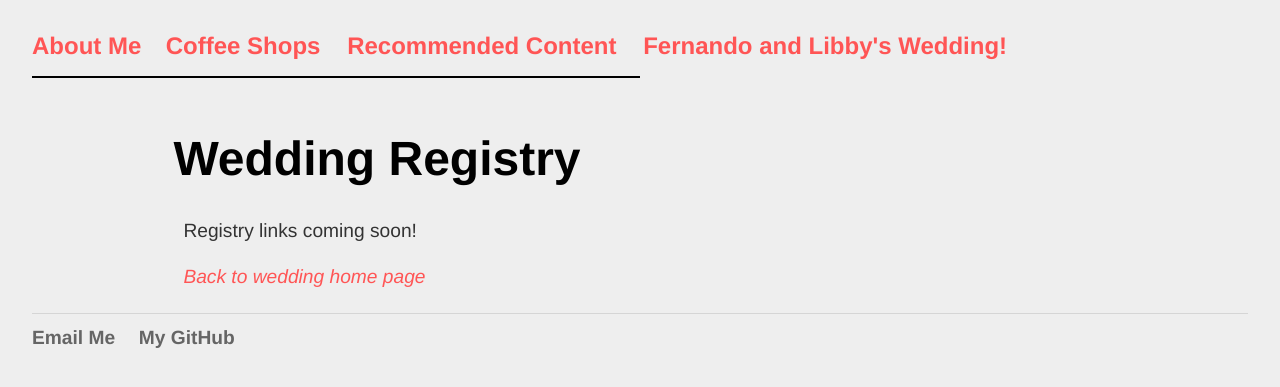
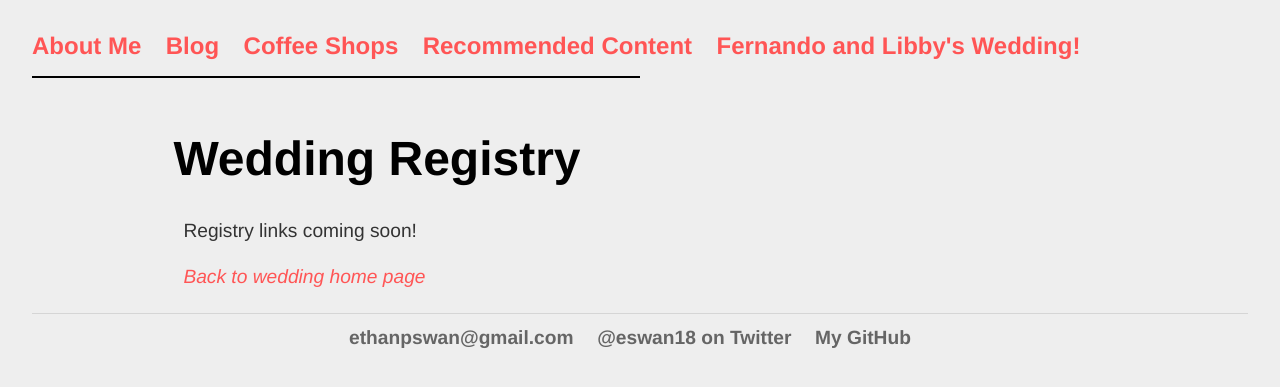
Before and after one commit to eswan18/ethanswan.com, a Jekyll site: the page built from tosstherice/registry.md, in a window 1280 px wide. Shown: the top 387 px of the page. Built offline with Jekyll 4.4.1, drawn with Linux system fonts in a browser that asks for light colours.

Commit message:
added blog section

```diff
--- a/_layouts/default.html
+++ b/_layouts/default.html
@@ -16,9 +16,10 @@
 				<nav>
 					<ul>
 						<li><a href="/" class="header_link">About Me</a></li>
-						<li><a href="/coffee_shops.html" class="header_link">Coffee Shops</a>
-						<li><a href="/rec_content.html" class="header_link">Recommended Content</a>
-                        <li><a href="/tosstherice" class="header_link">Fernando and Libby's Wedding!</a>
+                        <li><a href="/blog.html" class="header_link">Blog</a></li>
+                        <li><a href="/coffee_shops.html" class="header_link">Coffee Shops</a></li>
+                        <li><a href="/rec_content.html" class="header_link">Recommended Content</a></li>
+                        <li><a href="/tosstherice" class="header_link">Fernando and Libby's Wedding!</a></li>
 					</ul>
 				</nav>
 				<div style="height:2px;width:100%">
@@ -45,11 +46,12 @@
 				<!-- /CONTENT-DIVIDING TABLE-->
 
 
-				<footer>
+                <footer><center>
 					<ul>
-						<li><a href="mailto:ethanpswan@gmail.com" class="footer_link">Email Me</a></li>
-						<li><a href="https://github.com/eswan18" class="footer_link">My GitHub</a></li>
-					</ul>
+						<li><a href="mailto:ethanpswan@gmail.com" class="footer_link">ethanpswan@gmail.com</a></li>
+						<li><a href="https://twitter.com/eswan18" class="footer_link">@eswan18 on Twitter</a></li>
+                        <li><a href="https://github.com/eswan18" class="footer_link">My GitHub</a></li>
+                    </ul></center>
 				</footer>
 
 			</div>
--- a/_layouts/tosstherice.html
+++ b/_layouts/tosstherice.html
@@ -14,9 +14,10 @@
 				<nav>
 					<ul>
 						<li><a href="/" class="header_link">About Me</a></li>
-						<li><a href="/coffee_shops.html" class="header_link">Coffee Shops</a>
-						<li><a href="/rec_content.html" class="header_link">Recommended Content</a>
-                        <li><a href="/tosstherice" class="header_link">Fernando and Libby's Wedding!</a>
+                        <li><a href="/blog.html" class="header_link">Blog</a    ></li>
+                        <li><a href="/coffee_shops.html" class="header_link">Coffee Shops</a></li>
+                        <li><a href="/rec_content.html" class="header_link">Recommended Content</a></li>
+                        <li><a href="/tosstherice" class="header_link">Fernando and Libby's Wedding!</a></li>
 					</ul>
 				</nav>
 				<div style="height:2px;width:100%">
--- a/css/main.css
+++ b/css/main.css
@@ -116,6 +116,9 @@
 div.post {
     clear: both;
 }
+a.post-link {
+    font-size: 2em;
+}
 
 /****************/
 /* Coffee Shops */
--- a/js/std.js
+++ b/js/std.js
@@ -1,5 +1,5 @@
 $(function() {
 	//Set paragraph and header links to open in a new window
 	//(unless they are a 'read more' link)
-	$('p a, h2 a, h3 a').not('a.read_more').attr('target','_blank')
+	$('.blanktarget').not('a.read_more').attr('target','_blank')
 })
```
Also changed, not shown: _layouts/blog.html (added, +13 -0 lines), _posts/2018-03-20-web-speeds-link.md (added, +7 -0 lines), _posts/2018-06-19-cognitive-bias-link.md (added, +7 -0 lines), blog.md (added, +4 -0 lines), tosstherice/hotels_food.md (+1 -1 lines), tosstherice/index.md (+1 -1 lines), tosstherice/registry.md (+1 -1 lines).
